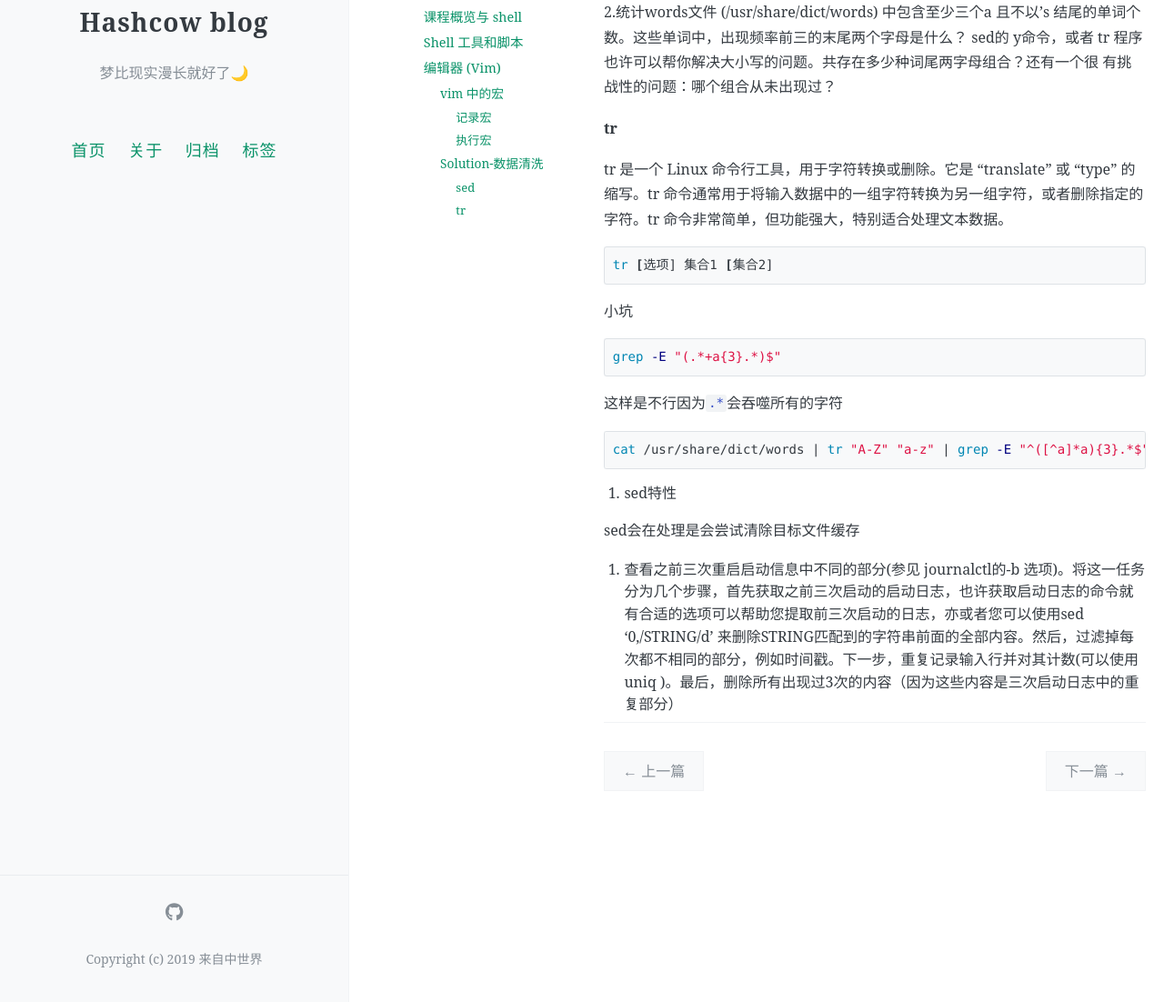
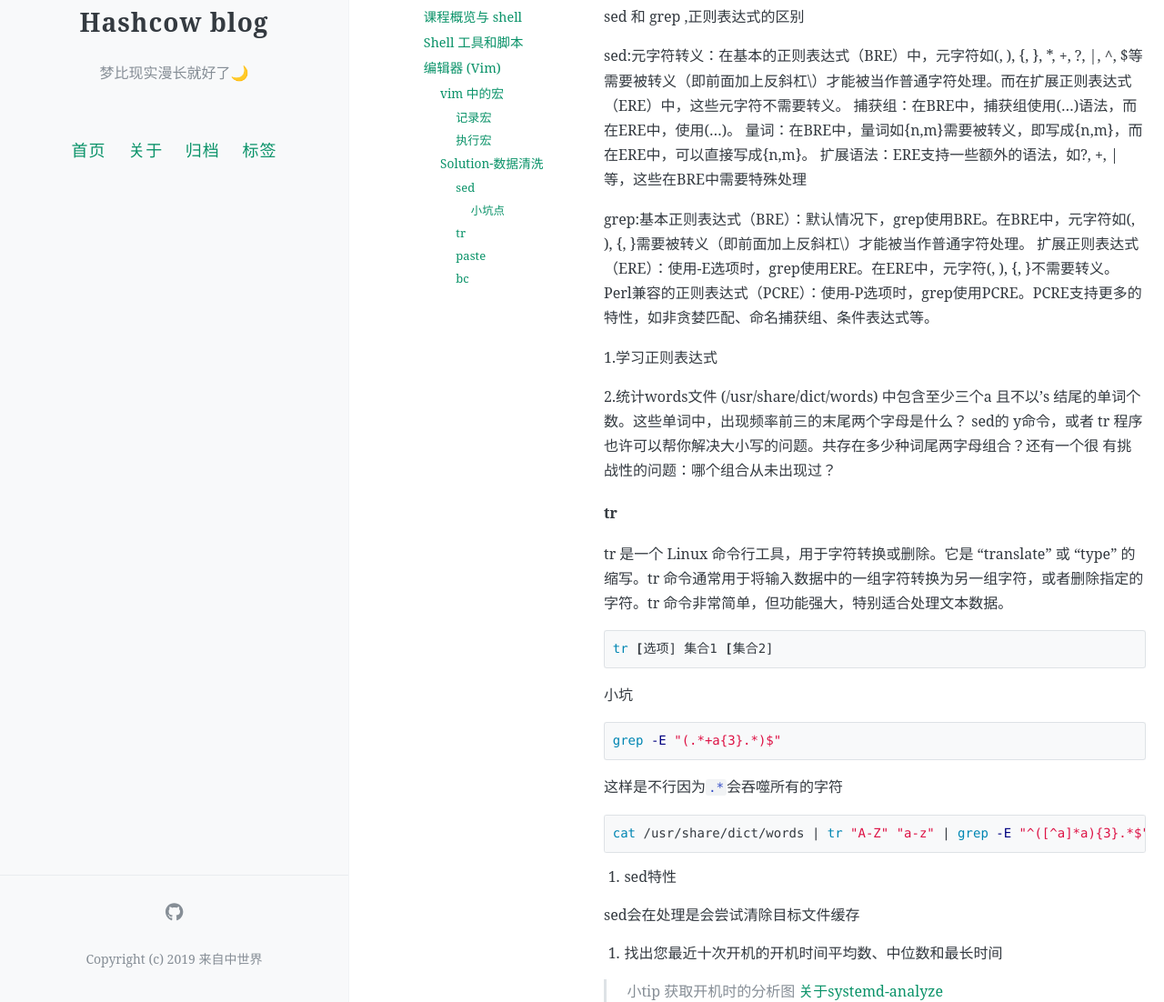
Before and after one commit to hashcowuwu/blog, a Jekyll site: the page built from _posts/2024-05-20-TheMissingSemesterofYourCSEducation.md, in a window 1280 px wide and 1400 px high, scrolled down 5025 px. Shown: the part 298-1400 px from the top of the window at 91% size. Built offline with Jekyll 4.4.1, drawn with Linux system fonts in a browser that asks for light colours; comment, search, counter and statistics services are not loaded; some of the changed text lies outside the part shown.

Commit message:
change aboutme

````diff
--- a/_posts/2024-05-20-TheMissingSemesterofYourCSEducation.md
+++ b/_posts/2024-05-20-TheMissingSemesterofYourCSEducation.md
@@ -216,6 +216,21 @@ grep 也支持正则表达式
 
 以上都是`-E` 选项
 
+###### 小坑点
+
+sed 和 grep ,正则表达式的区别
+
+sed:元字符转义：在基本的正则表达式（BRE）中，元字符如(, ), {, }, *, +, ?, |, ^, $等需要被转义（即前面加上反斜杠\）才能被当作普通字符处理。而在扩展正则表达式（ERE）中，这些元字符不需要转义。
+捕获组：在BRE中，捕获组使用\(...\)语法，而在ERE中，使用(...)。
+量词：在BRE中，量词如{n,m}需要被转义，即写成\{n,m\}，而在ERE中，可以直接写成{n,m}。
+扩展语法：ERE支持一些额外的语法，如?, +, |等，这些在BRE中需要特殊处理
+
+grep:基本正则表达式（BRE）：默认情况下，grep使用BRE。在BRE中，元字符如(, ), {, }需要被转义（即前面加上反斜杠\）才能被当作普通字符处理。
+扩展正则表达式（ERE）：使用-E选项时，grep使用ERE。在ERE中，元字符(, ), {, }不需要转义。
+Perl兼容的正则表达式（PCRE）：使用-P选项时，grep使用PCRE。PCRE支持更多的特性，如非贪婪匹配、命名捕获组、条件表达式等。
+
+
+
 1.学习正则表达式
 
 
@@ -245,4 +260,69 @@ cat /usr/share/dict/words | tr "A-Z" "a-z" | grep -E "^([^a]*a){3}.*$" | grep -v
 
 sed会在处理是会尝试清除目标文件缓存
 
-4. 查看之前三次重启启动信息中不同的部分(参见 journalctl的-b 选项)。将这一任务分为几个步骤，首先获取之前三次启动的启动日志，也许获取启动日志的命令就有合适的选项可以帮助您提取前三次启动的日志，亦或者您可以使用sed '0,/STRING/d' 来删除STRING匹配到的字符串前面的全部内容。然后，过滤掉每次都不相同的部分，例如时间戳。下一步，重复记录输入行并对其计数(可以使用uniq )。最后，删除所有出现过3次的内容（因为这些内容是三次启动日志中的重复部分）
+4. 找出您最近十次开机的开机时间平均数、中位数和最长时间
+
+
+>小tip 获取开机时的分析图
+[关于systemd-analyze](https://man.archlinux.org/man/systemd-analyze.1)
+
+```shell
+sudo systemd-analyze plot > systemd.svg
+```
+
+编写一个脚本重定向到文件方便处理
+
+```shell
+#!/bin/bash
+
+for i in {0..9}; do
+    journalctl -b-$i | grep  "Startup finished in"
+done
+```
+
+
+获取开机最长时间
+```shell
+grep "systemd\[1\]"  starttime.txt | sed -E "s/.*=\ (.*)s\.$/\1/"| sort | tail -n1
+```
+获取开机最短时间
+
+```shell
+grep "systemd\[1\]" starttime.txt   | sed -E "s/.*=\ (.*)s\.$/\1/"| sort -r | tail -n1
+```
+
+##### paste
+
+Merge lines of files
+
+`-d` 指定行间隔字符，`-s` 确定字符（默认tap）
+
+
+#####  bc
+
+arbitrary-precision arithmetic language
+
+UNIX 上的任意精度算术语言,-l设置精度为小数点后20位
+
+
+获取平均时间
+```shell
+grep "systemd\[1\]" starttime.txt | sed -E "s/.*=\ (.*)s\.$/\1/"| paste -sd+ | bc -l | awk '{print $1/10}'
+```
+
+获取中位数
+
+```shell
+grep "systemd\[1\]" starttime.txt | sed -E "s/.*=\ (.*)s\.$/\1/"| sort |paste -sd\  | awk '{print ($5+$6)/2}'
+```
+
+5.查看之前三次重启启动信息中不同的部分
+
+简单改下脚本
+
+```shell
+#!/bin/bash
+for i in {-1..-3}; do
+    journalctl -b$i | grep  "Startup finished in"
+done
+```
````
